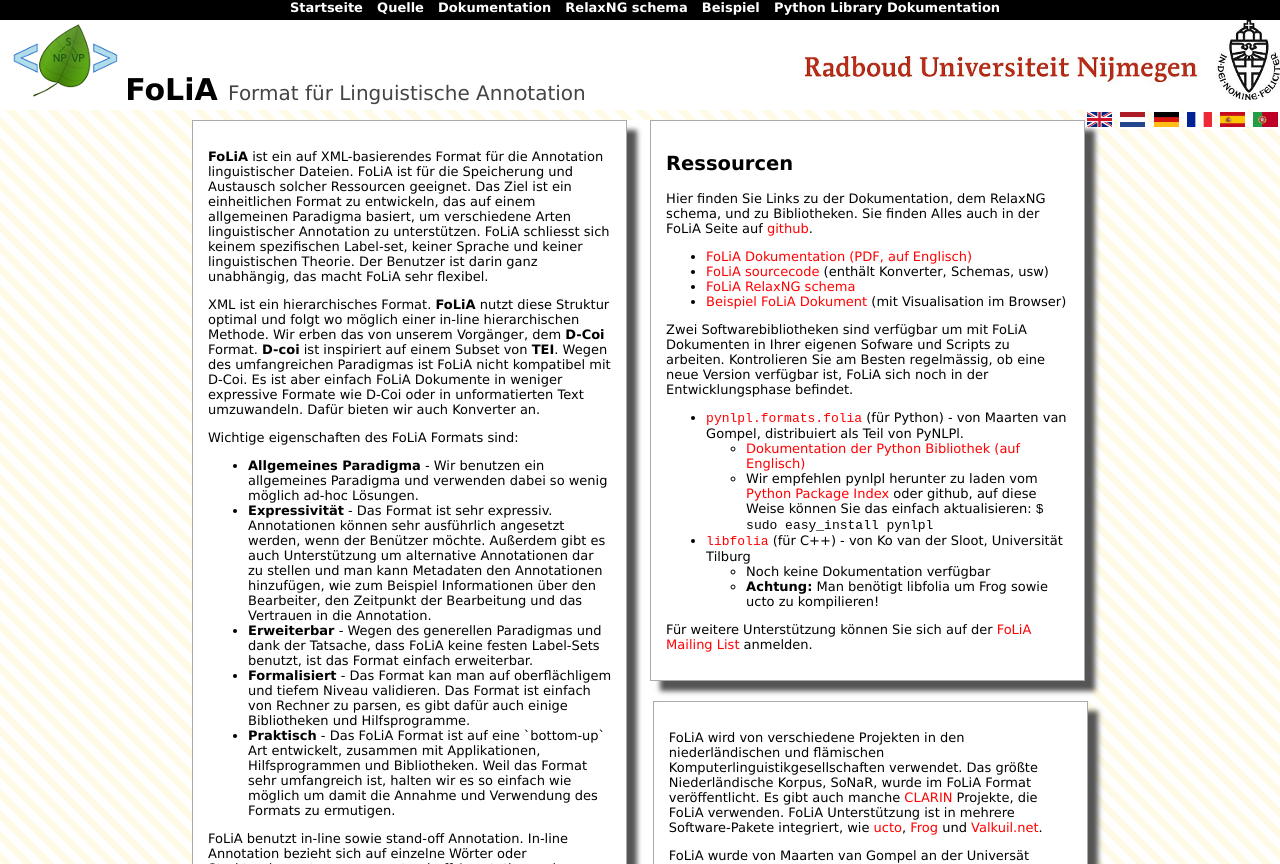
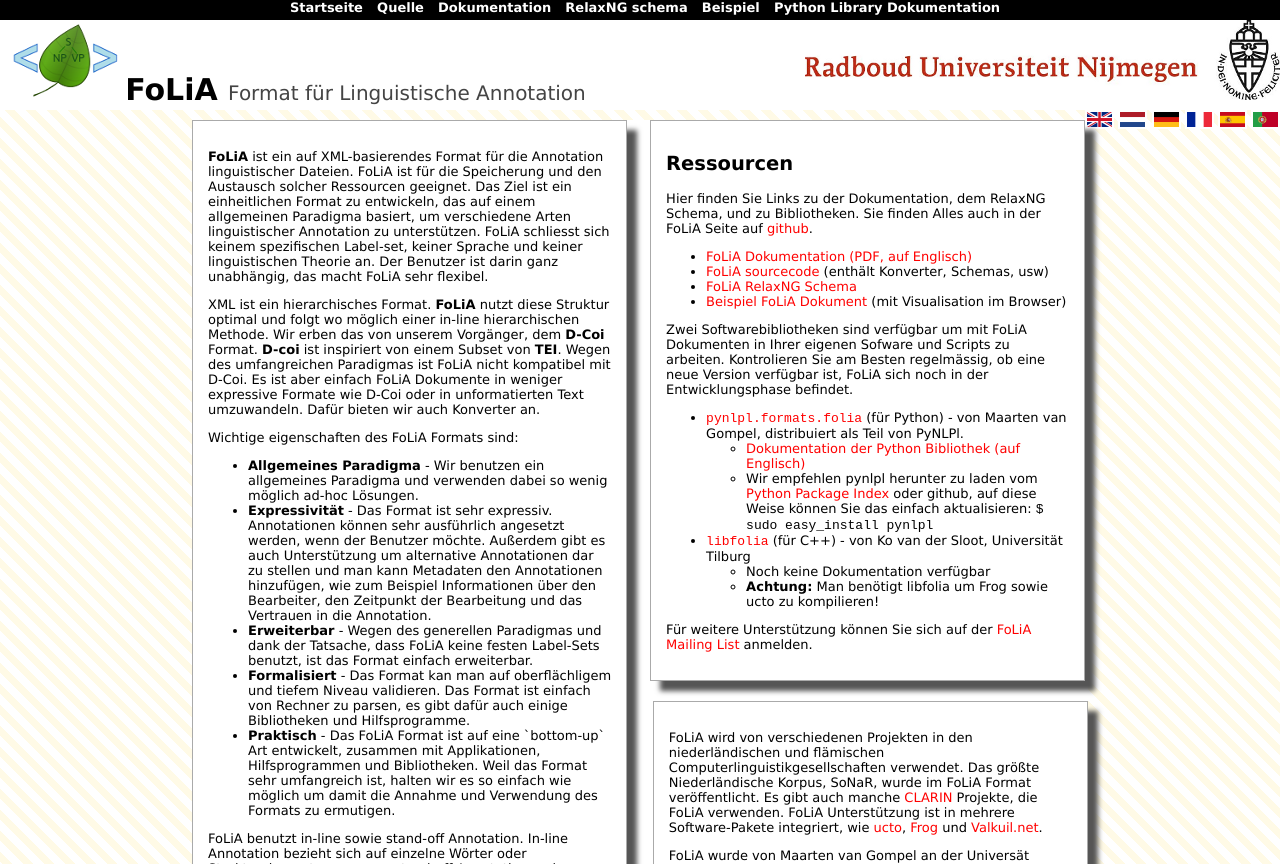
Before and after one commit to proycon/folia, a Jekyll site: the page built from index.de.html, in a window 1280 px wide. Shown: the top 864 px of the page. Built offline with Jekyll 4.4.1, drawn with Linux system fonts in a browser that asks for light colours.

Commit message:
rechtschreibung

```diff
--- a/index.de.html
+++ b/index.de.html
@@ -15,16 +15,16 @@
 
 <div class="leftbox">
 
-<p><strong>FoLiA</strong> ist ein auf XML-basierendes Format für die Annotation linguistischer Dateien. FoLiA ist für die Speicherung und Austausch solcher Ressourcen geeignet. Das Ziel ist ein einheitlichen Format zu entwickeln, das auf einem allgemeinen Paradigma basiert, um verschiedene Arten linguistischer Annotation zu unterstützen.
- FoLiA schliesst sich keinem spezifischen Label-set, keiner Sprache und keiner linguistischen Theorie. Der Benutzer ist darin ganz unabhängig, das macht FoLiA sehr flexibel.</p>
+<p><strong>FoLiA</strong> ist ein auf XML-basierendes Format für die Annotation linguistischer Dateien. FoLiA ist für die Speicherung und den Austausch solcher Ressourcen geeignet. Das Ziel ist ein einheitlichen Format zu entwickeln, das auf einem allgemeinen Paradigma basiert, um verschiedene Arten linguistischer Annotation zu unterstützen.
+ FoLiA schliesst sich keinem spezifischen Label-set, keiner Sprache und keiner linguistischen Theorie an. Der Benutzer ist darin ganz unabhängig, das macht FoLiA sehr flexibel.</p>
 
-<p>XML ist ein hierarchisches Format. <strong>FoLiA</strong> nutzt diese Struktur optimal und folgt wo möglich einer in-line hierarchischen Methode. Wir erben das von unserem Vorgänger, dem <strong>D-Coi</strong> Format. <strong>D-coi</strong> ist inspiriert auf einem Subset von <strong>TEI</strong>. Wegen des umfangreichen Paradigmas ist FoLiA nicht kompatibel mit D-Coi. Es ist aber einfach FoLiA Dokumente in weniger expressive Formate wie D-Coi oder in unformatierten Text umzuwandeln. Dafür bieten wir auch Konverter an.</p>
+<p>XML ist ein hierarchisches Format. <strong>FoLiA</strong> nutzt diese Struktur optimal und folgt wo möglich einer in-line hierarchischen Methode. Wir erben das von unserem Vorgänger, dem <strong>D-Coi</strong> Format. <strong>D-coi</strong> ist inspiriert von einem Subset von <strong>TEI</strong>. Wegen des umfangreichen Paradigmas ist FoLiA nicht kompatibel mit D-Coi. Es ist aber einfach FoLiA Dokumente in weniger expressive Formate wie D-Coi oder in unformatierten Text umzuwandeln. Dafür bieten wir auch Konverter an.</p>
 
 <p>Wichtige eigenschaften des FoLiA Formats sind: </p>
 
 <ul>
 <li><strong>Allgemeines Paradigma</strong> - Wir benutzen ein allgemeines Paradigma und verwenden dabei so wenig möglich ad-hoc Lösungen. </li>
-<li><strong>Expressivität</strong> - Das Format ist sehr expressiv. Annotationen können sehr ausführlich angesetzt werden, wenn der Benützer möchte. Außerdem gibt es auch Unterstützung um alternative Annotationen dar zu stellen und man kann Metadaten den Annotationen hinzufügen, wie zum Beispiel Informationen über den Bearbeiter, den Zeitpunkt der Bearbeitung und das Vertrauen in die Annotation. </li>
+<li><strong>Expressivität</strong> - Das Format ist sehr expressiv. Annotationen können sehr ausführlich angesetzt werden, wenn der Benutzer möchte. Außerdem gibt es auch Unterstützung um alternative Annotationen dar zu stellen und man kann Metadaten den Annotationen hinzufügen, wie zum Beispiel Informationen über den Bearbeiter, den Zeitpunkt der Bearbeitung und das Vertrauen in die Annotation. </li>
 <li><strong>Erweiterbar</strong> - Wegen des generellen Paradigmas und dank der Tatsache, dass FoLiA keine festen Label-Sets benutzt, ist das Format einfach erweiterbar.
 <li><strong>Formalisiert</strong> - Das Format kan man auf oberflächligem und tiefem Niveau validieren. Das Format ist einfach von Rechner zu parsen, es gibt dafür auch einige Bibliotheken und Hilfsprogramme.  </li>
 <li><strong>Praktisch</strong> - Das FoLiA Format ist auf eine `bottom-up` Art entwickelt, zusammen mit Applikationen, Hilfsprogrammen und Bibliotheken. Weil das Format sehr umfangreich ist, halten wir es so einfach wie möglich um damit die Annahme und Verwendung des Formats zu ermutigen.</li>
@@ -41,14 +41,14 @@
 <h2>Ressourcen</h2>
 
 <p>
-Hier finden Sie Links zu der Dokumentation, dem RelaxNG schema, und zu Bibliotheken. Sie finden Alles auch in der FoLiA Seite auf <a href="http://github.com/proycon/folia">github</a>.
+Hier finden Sie Links zu der Dokumentation, dem RelaxNG Schema, und zu Bibliotheken. Sie finden Alles auch in der FoLiA Seite auf <a href="http://github.com/proycon/folia">github</a>.
 </p>
 
 
 <ul>
 <li><a href="http://github.com/proycon/folia/blob/master/docs/folia.pdf?raw=true">FoLiA Dokumentation (PDF, auf Englisch)</a></li>
 <li><a href="http://github.com/proycon/folia">FoLiA sourcecode</a> (enthält Konverter, Schemas, usw)</li>
-<li><a href="http://github.com/proycon/folia/blob/master/schemas/folia.rng">FoLiA RelaxNG schema</a></li>
+<li><a href="http://github.com/proycon/folia/blob/master/schemas/folia.rng">FoLiA RelaxNG Schema</a></li>
 <li><a href="example.xml">Beispiel FoLiA Dokument</a> (mit Visualisation im Browser)</li>
 </ul>
 
@@ -79,7 +79,7 @@
 <div class="rightbox">
 
 
-<p>FoLiA wird von verschiedene Projekten in den niederländischen und flämischen Komputerlinguistikgesellschaften verwendet. Das größte Niederländische Korpus, SoNaR, wurde im FoLiA Format veröffentlicht. Es gibt auch manche <a href="http://www.clarin.eu">CLARIN</a> Projekte, die FoLiA verwenden.
+<p>FoLiA wird von verschiedenen Projekten in den niederländischen und flämischen Computerlinguistikgesellschaften verwendet. Das größte Niederländische Korpus, SoNaR, wurde im FoLiA Format veröffentlicht. Es gibt auch manche <a href="http://www.clarin.eu">CLARIN</a> Projekte, die FoLiA verwenden.
 FoLiA Unterstützung ist in mehrere Software-Pakete integriert, wie <a href="http://ilk.uvt.nl/ucto">ucto</a>, <a href="http://ilk.uvt.nl/frog">Frog</a> und <a href="http://valkuil.net">Valkuil.net</a>.</p>
 
 <p>FoLiA wurde von Maarten van Gompel an der Universät Tilburg und derzeit an der Radboud Universität Nijmegen entwickelt, mit der Hilfe von Antal van den Bosch, Ko van der Sloot, Martin Reynaert und anderen. Publikationen von Forschung, die FoLiA verwendet, können auf FoLiA mit folgender Referenz verweisen:
```
